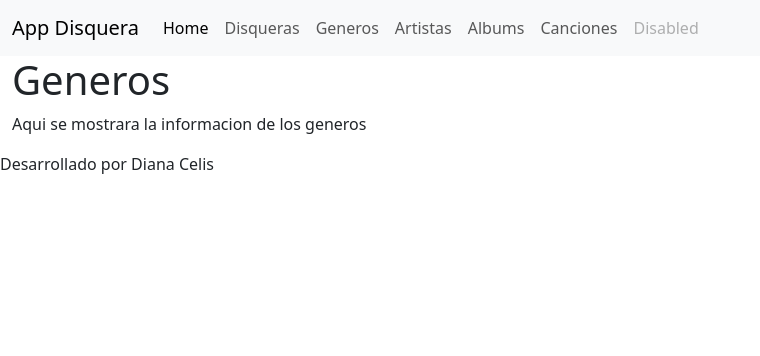
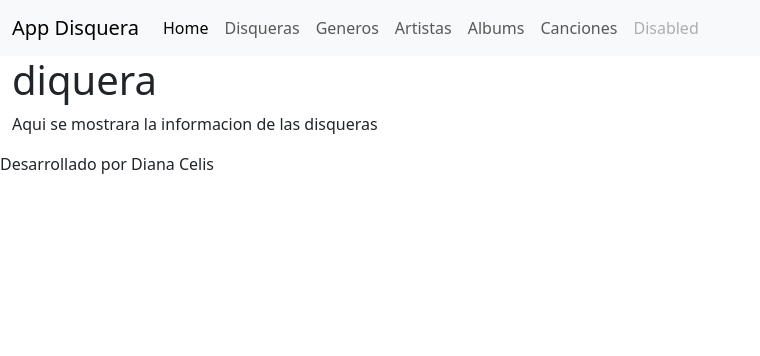
Before and after one commit to Exfrom/disquera, a Django app: template disqueradc/app2/templates/views/pagina2.html in a window 1280 px wide. Shown: the top 356 px of the page, without its empty margins (0-760 px from the left). Run offline with Django 3.2, Linux system fonts and the light colour scheme; the template is opened without the code that fills it, so the values that code supplies are empty.

Commit message:
actualizacion

```diff
--- a/disqueradc/app2/templates/views/pagina2.html
+++ b/disqueradc/app2/templates/views/pagina2.html
@@ -1,6 +1,7 @@
 {% extends 'base.html' %}
 {% block titulo %} pagina 2 {% endblock %}
 {% block contenido %}
-    <h1>Generos</h1>
-    <p>Aqui se mostrara la informacion de los generos</p>
+    <h1>diquera</h1>
+    <p>Aqui se mostrara la informacion de las disqueras</p>
+
 {% endblock %}
--- a/disqueradc/app2/urls.py
+++ b/disqueradc/app2/urls.py
@@ -3,5 +3,5 @@ from . import views
 
 urlpatterns = [
     path('',views.inicio,name='inicio'), #cada path es una ruta
-    path('pagina2/', views.pagina2, name='pagina2')
+    path('pagina2', views.pagina2, name='pagina2')
 ]
```
